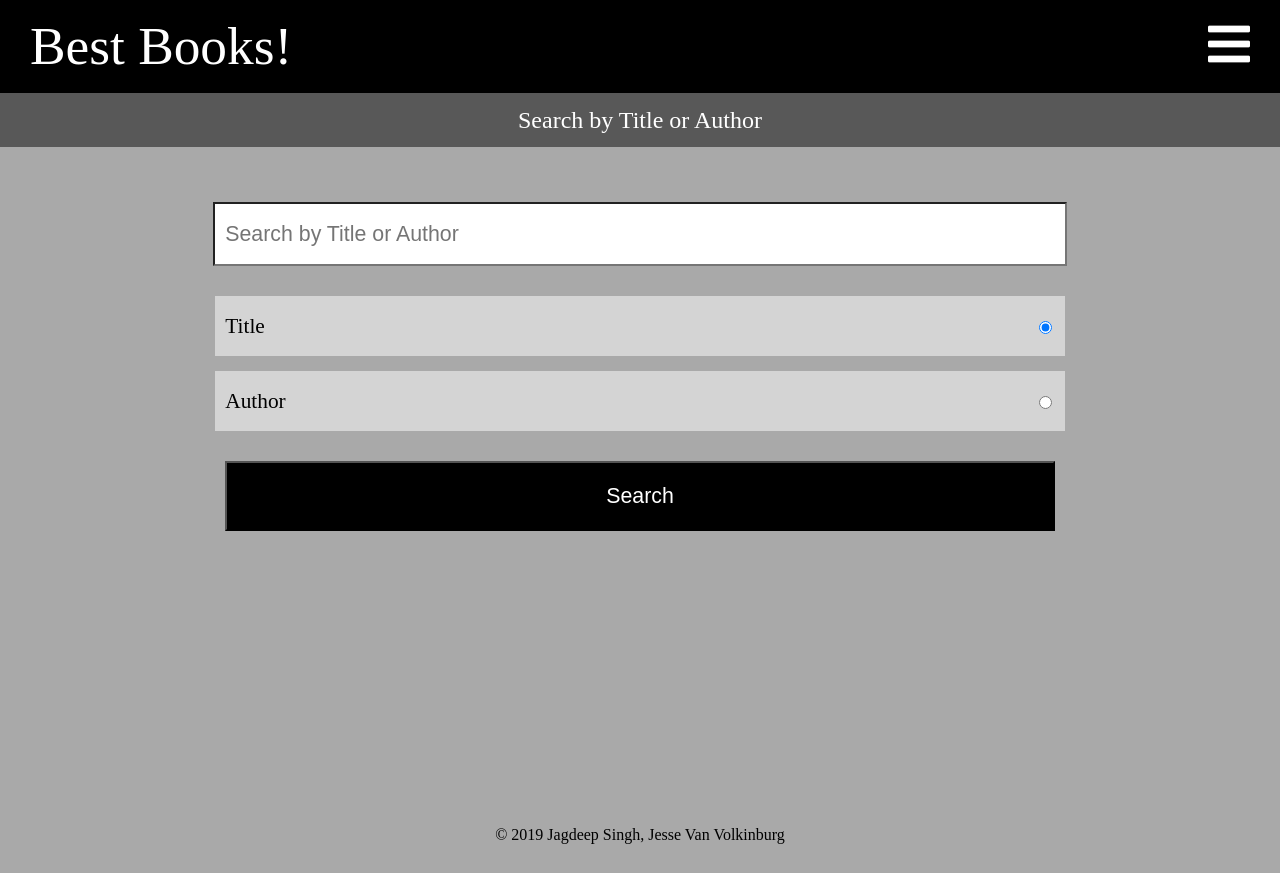
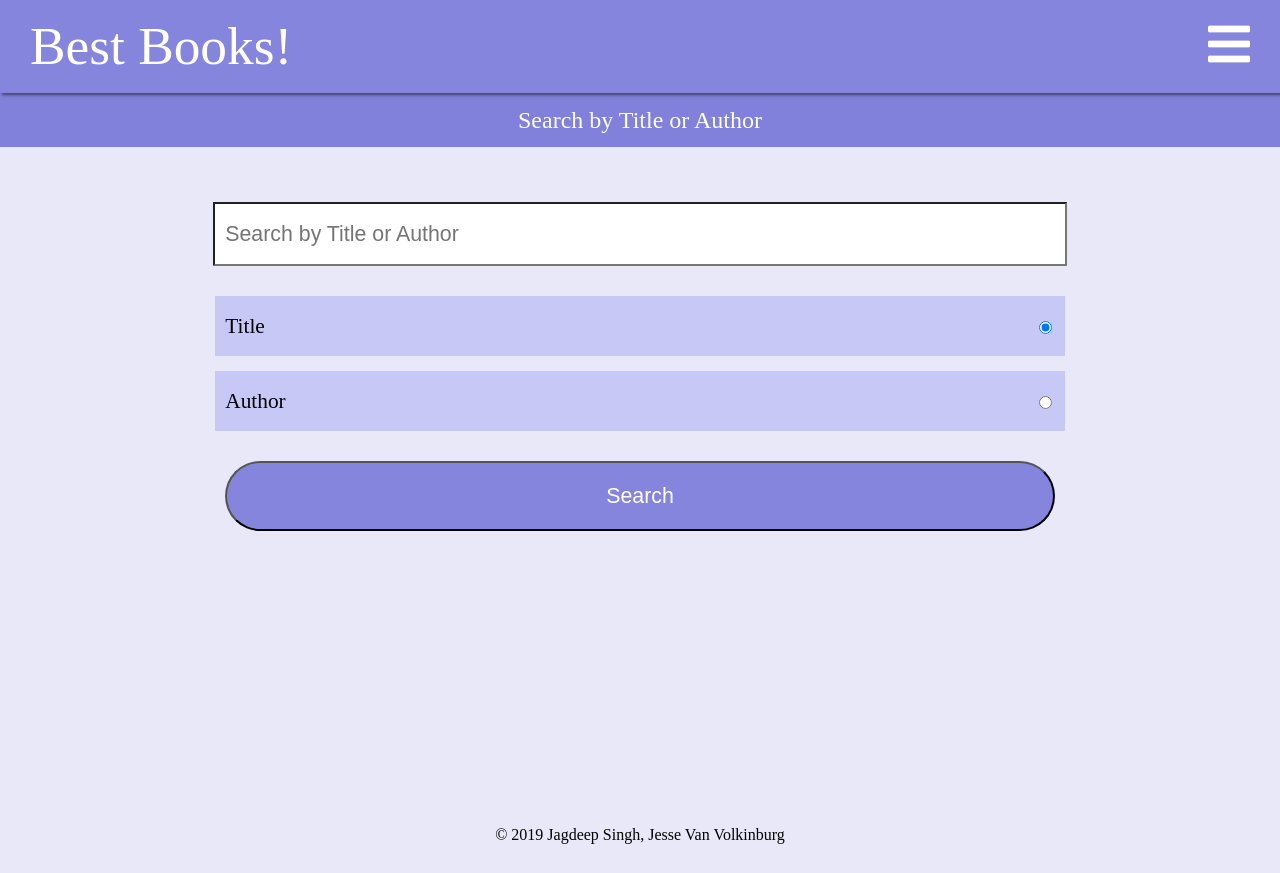
Before and after one commit to JagdeepSing/book_app, a Node server app: page /search in a window 1280 px wide. Run offline with Node 20, Linux system fonts and the light colour scheme; some libraries are stand-ins or nearby versions.

Commit message:
UI color changes

```diff
--- a/public/styles/base.css
+++ b/public/styles/base.css
@@ -1,5 +1,5 @@
 body {
-  background: #a9a9a9;
+  background: #8585de30;
   text-align: center;
   margin: 0 auto;
 }
--- a/public/styles/icons.css
+++ b/public/styles/icons.css
@@ -8,3 +8,7 @@
   padding: 2px;
   margin: 0 5px;
 }
+
+#menu-icon:hover {
+  transform: scale(1.1);
+}
--- a/public/styles/layout.css
+++ b/public/styles/layout.css
@@ -1,13 +1,18 @@
 #app-title {
   display: flex;
   justify-content: space-between;
-  background-color: black;
+  background-color: #8585de;
   color: white;
   padding: 20px 30px;
+
+  -moz-box-shadow: 2px 2px 3px rgba(0,0,0,.5);
+  -webkit-box-shadow: 2px 2px 3px rgba(0,0,0,.5);
+  box-shadow: 2px 2px 3px rgba(0,0,0,.5);
 }
 
+
 #menu {
-  background-color: #000000d9;
+  background-color: #6e6ec5e8;
   padding: 10px 0;
   position: absolute;
   width: 100%;
@@ -24,7 +29,7 @@
 }
 
 .book {
-  background-color: #dedede;
+  background-color: #b6b6ce6b;
   margin: 0 40px;
   margin-bottom: 50px;
   padding: 10px 20px;
--- a/public/styles/modules.css
+++ b/public/styles/modules.css
@@ -9,7 +9,7 @@
 }
 
 .page-subtitle {
-  background-color: #585858;
+  background-color: #6969d6cf;
   padding: 15px;
   color: white;
 
@@ -41,8 +41,6 @@
 }
 
 .big-btn {
-  background-color: black;
-  color: white;
   width: 50%;
   height: 70px;
   font-size: 14pt;
@@ -84,7 +82,7 @@
 }
 
 .radio-label {
-  background-color: #d4d4d4;
+  background-color: #c8c8f7;
   text-align: left;
   display: flex;
   align-items: center;
@@ -108,7 +106,7 @@
 .form fieldset {
   width: 80vw;
   height: 90vh;
-  background-color: white;
+  background-color: #d5d5e2;
 
   border-radius: 2em;
 }
@@ -123,8 +121,24 @@
   width: 50%;
   height: 60px;
   font-size: 30px;
+  margin-top: 80px;
+}
+
+#detail-btns {
+  width: 80%;
+  display: flex;
+  justify-content: space-between;
+  margin: 20px 0;
+}
+
+#detail-btns button {
+  width: 150px;
+  height: 60px;
+  font-size: 15px;
+}
+
+button {
   border-radius: 2em;
   background-color: #8585de;
   color: white;
-  margin-top: 80px;
 }
--- a/views/pages/books/show.ejs
+++ b/views/pages/books/show.ejs
@@ -15,14 +15,13 @@
       <li class="book">
         <%- include('../books/detail', { book: book, show: 'deep details' }) %>
 
-        <div>
-          <button class="small-btn update-btn" value="#<%= book.id %>">Update Details</button>
+        <div id="detail-btns">
+          <button class="update-btn" value="#<%= book.id %>">Update Details</button>
 
           <form action="/delete/<%= book.id %>" method="post">
             <input type="hidden" name="_method" value="delete">
             <button type="submit">Delete</button>
           </form>
-
         </div>
 
         <!-- displayed by click of update details button -->
```
